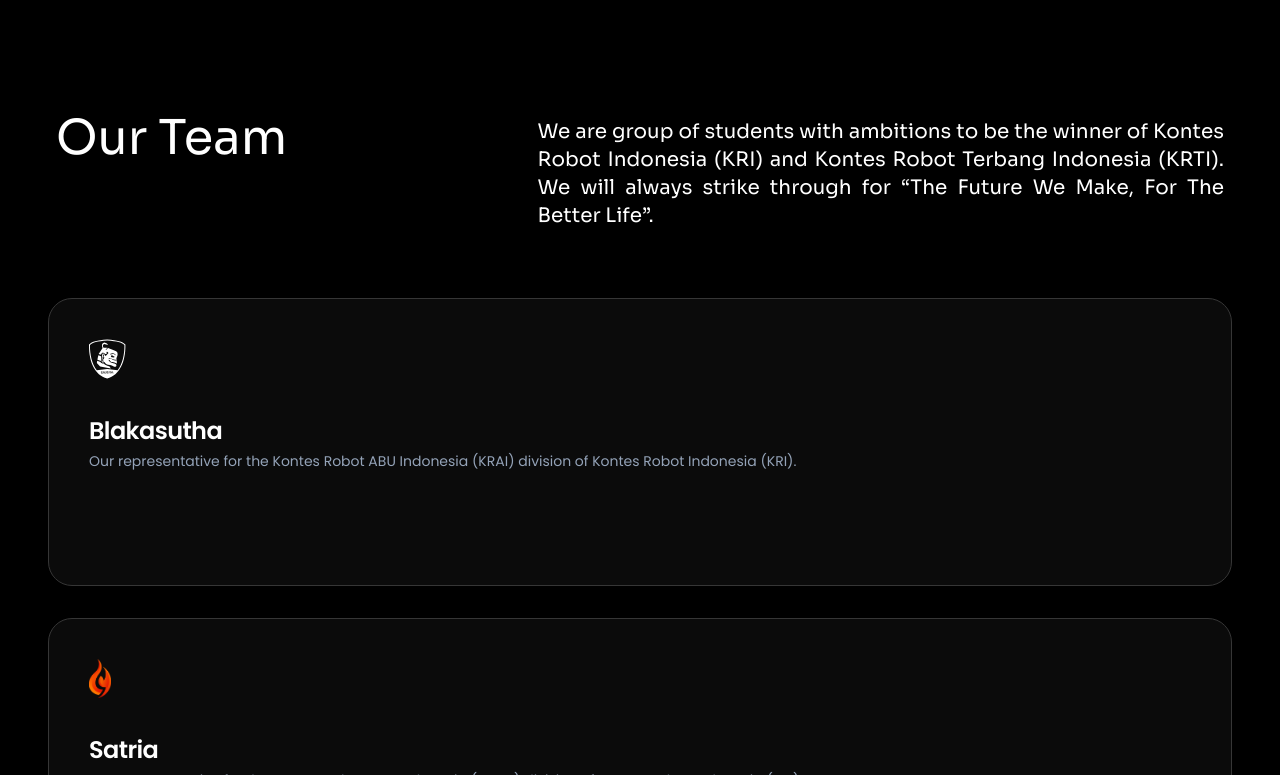
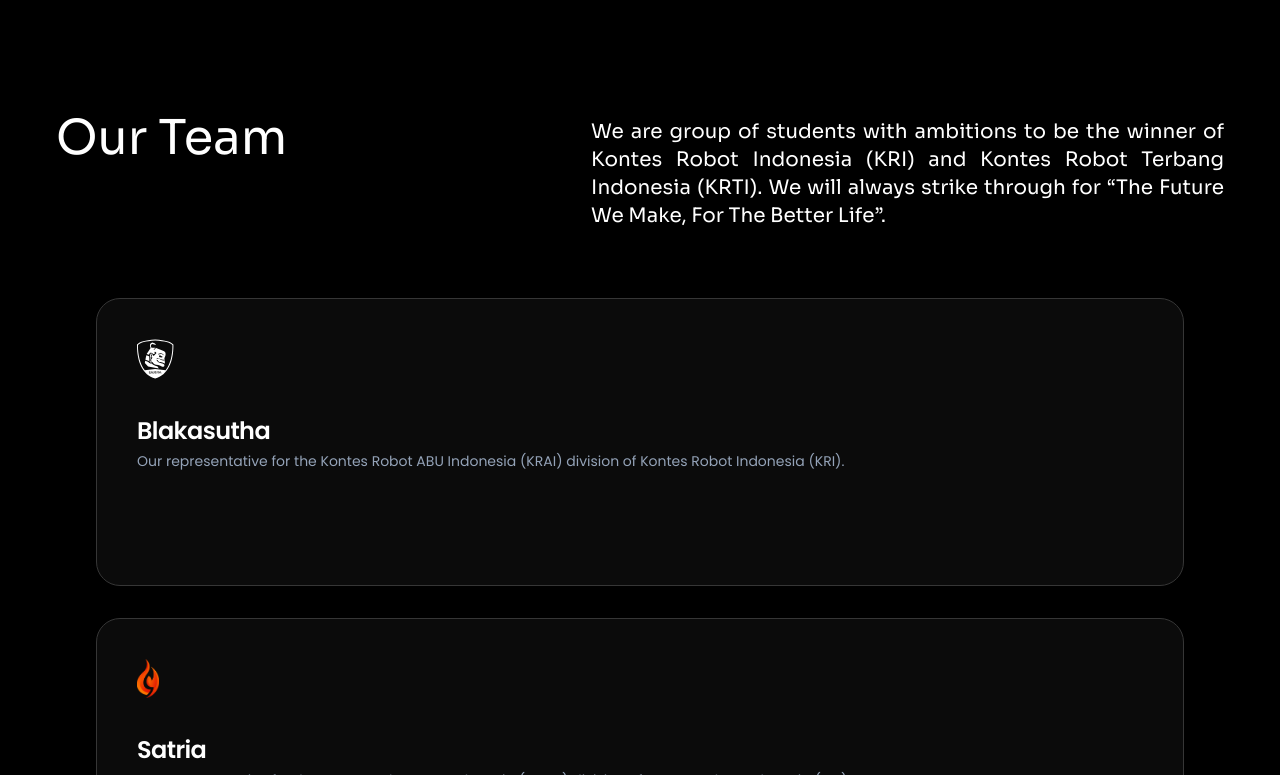
Before and after one commit to soedirmanroboticteam/official-website, a Next.js app: page / in a window 1280 px wide. Shown: the part 605-1380 px from the top of the page. Built offline with nearby package versions, Linux system fonts and the light colour scheme.

Commit message:
refactor: fixing minor styling

```diff
--- a/components/SectionTitle.tsx
+++ b/components/SectionTitle.tsx
@@ -3,17 +3,17 @@ import React from "react";
 
 const SectionTitle = ({ title, desc }: { title: string; desc: string }) => {
   return (
-    <div className="grid grid-flow-col grid-cols-5 w-full py-5 justify-center items-start gap-5">
-      <div className="col-span-2 px-2 justify-start items-start flex">
+    <div className="grid grid-flow-col grid-cols-9 w-full py-5 justify-center items-start gap-5">
+      <div className="col-span-4 px-2 justify-start items-start flex">
         <div className="self-stretch pr-12 pb-12 flex-col justify-start items-start inline-flex">
           <div
-            className={`${sora.className} w-96 text-foreground text-5xl font-normal leading-10`}
+            className={`${sora.className} text-foreground text-5xl font-normal leading-10`}
           >
             {title}
           </div>
         </div>
       </div>
-      <div className="col-span-3 w-full px-2 justify-start items-start flex">
+      <div className="col-span-5 w-full px-2 justify-start items-start flex">
         <div className="self-stretch flex-col justify-start items-start inline-flex">
           <div
             className={`${sora.className} w-full text-justify text-foreground text-opacity-90 text-xl font-normal leading-7`}
--- a/components/TeamSection.tsx
+++ b/components/TeamSection.tsx
@@ -6,9 +6,9 @@ import TeamCard from "./TeamCard";
 
 const TeamSection = () => {
   return (
-    <div className="flex w-full px-10 py-20 flex-col justify-center items-start gap-12">
+    <section className="flex w-full px-10 py-20 flex-col justify-center items-start gap-12">
       <SectionTitle title={teamSection.title} desc={teamSection.desc} />
-      <div className="self-stretch justify-start items-start inline-flex">
+      <div className="self-stretch justify-start items-start inline-flex px-12">
         <div className="grow shrink basis-0 flex-col justify-start items-start gap-8 inline-flex">
           {ourTeams.map((team) => (
             <TeamCard
@@ -27,7 +27,7 @@ const TeamSection = () => {
           </Button>
         </div>
       </div>
-    </div>
+    </section>
   );
 };
 
--- a/components/ui/accordion.tsx
+++ b/components/ui/accordion.tsx
@@ -1,12 +1,13 @@
-"use client"
+"use client";
 
-import * as React from "react"
-import * as AccordionPrimitive from "@radix-ui/react-accordion"
-import { ChevronDownIcon } from "@radix-ui/react-icons"
+import * as React from "react";
+import * as AccordionPrimitive from "@radix-ui/react-accordion";
+import { PlusIcon } from "@radix-ui/react-icons";
 
-import { cn } from "@/lib/utils"
+import { cn } from "@/lib/utils";
+import { sora } from "@/app/styles/fonts";
 
-const Accordion = AccordionPrimitive.Root
+const Accordion = AccordionPrimitive.Root;
 
 const AccordionItem = React.forwardRef<
   React.ElementRef<typeof AccordionPrimitive.Item>,
@@ -14,11 +15,11 @@ const AccordionItem = React.forwardRef<
 >(({ className, ...props }, ref) => (
   <AccordionPrimitive.Item
     ref={ref}
-    className={cn("border-b", className)}
+    className={cn("border-b border-foreground", className)}
     {...props}
   />
-))
-AccordionItem.displayName = "AccordionItem"
+));
+AccordionItem.displayName = "AccordionItem";
 
 const AccordionTrigger = React.forwardRef<
   React.ElementRef<typeof AccordionPrimitive.Trigger>,
@@ -28,17 +29,17 @@ const AccordionTrigger = React.forwardRef<
     <AccordionPrimitive.Trigger
       ref={ref}
       className={cn(
-        "flex flex-1 items-center justify-between py-4 text-sm font-medium transition-all hover:underline [&[data-state=open]>svg]:rotate-180",
+        `${sora.className} flex flex-1 items-center justify-between py-4 text-xl font-semibold transition-all [&[data-state=open]>svg]:rotate-45`,
         className
       )}
       {...props}
     >
       {children}
-      <ChevronDownIcon className="h-4 w-4 shrink-0 text-muted-foreground transition-transform duration-200" />
+      <PlusIcon className="h-8 w-8 shrink-0 text-foreground transition-transform duration-200" />
     </AccordionPrimitive.Trigger>
   </AccordionPrimitive.Header>
-))
-AccordionTrigger.displayName = AccordionPrimitive.Trigger.displayName
+));
+AccordionTrigger.displayName = AccordionPrimitive.Trigger.displayName;
 
 const AccordionContent = React.forwardRef<
   React.ElementRef<typeof AccordionPrimitive.Content>,
@@ -49,9 +50,16 @@ const AccordionContent = React.forwardRef<
     className="overflow-hidden text-sm data-[state=closed]:animate-accordion-up data-[state=open]:animate-accordion-down"
     {...props}
   >
-    <div className={cn("pb-4 pt-0", className)}>{children}</div>
+    <div
+      className={cn(
+        "flex flex-col space-y-2 justify-start pb-4 pt-0",
+        className
+      )}
+    >
+      {children}
+    </div>
   </AccordionPrimitive.Content>
-))
-AccordionContent.displayName = AccordionPrimitive.Content.displayName
+));
+AccordionContent.displayName = AccordionPrimitive.Content.displayName;
 
-export { Accordion, AccordionItem, AccordionTrigger, AccordionContent }
+export { Accordion, AccordionItem, AccordionTrigger, AccordionContent };
```
